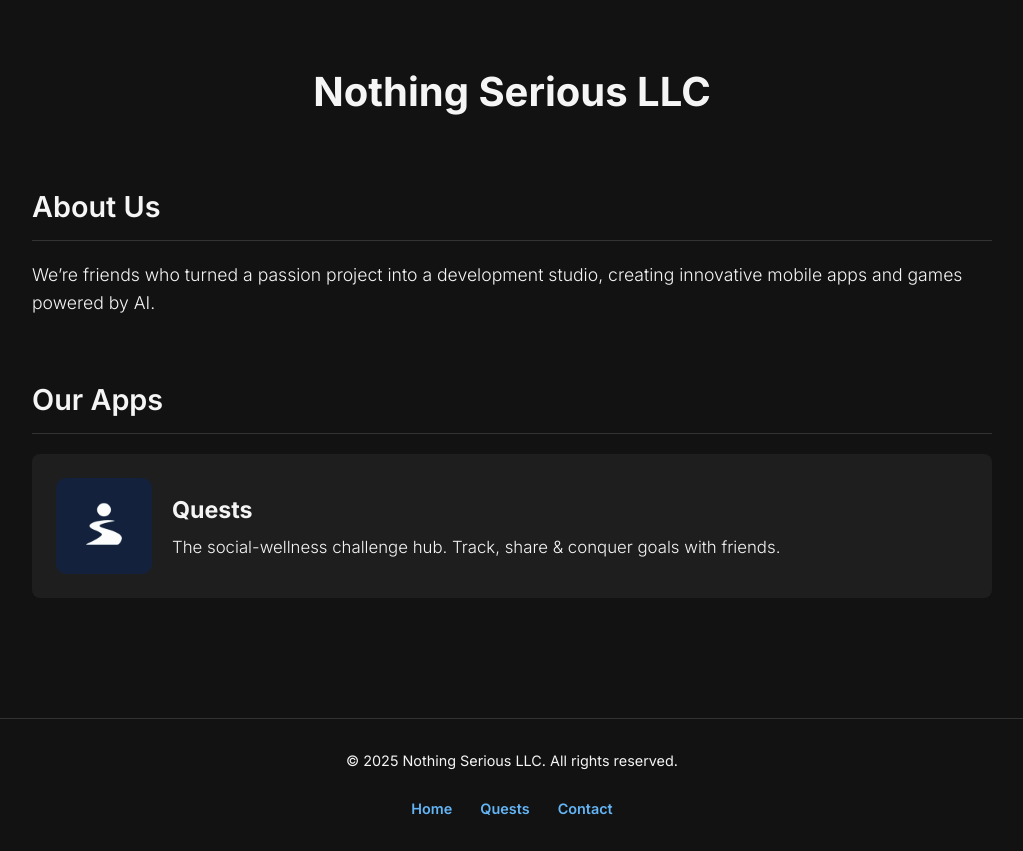
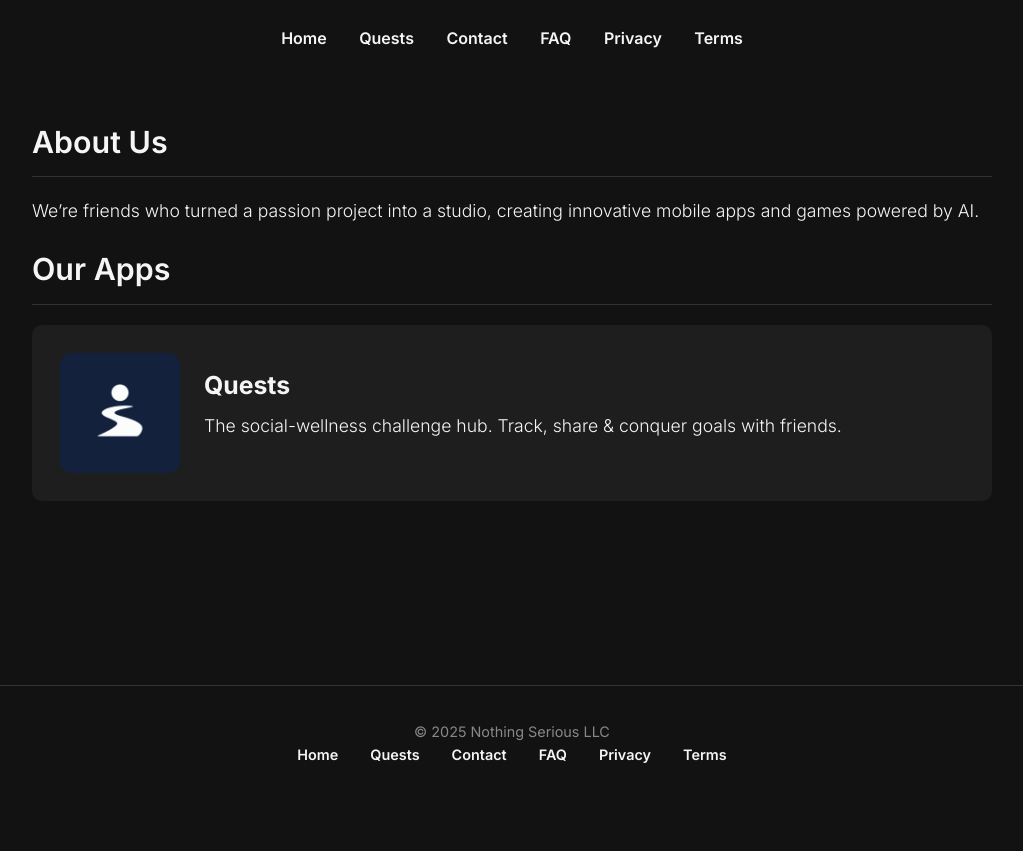
Before and after one commit to Nothing-Serious-LLC/Nothing-Serious-LLC.github.io, a plain HTML site: page index.html in a window 1280 px wide. Shown: the whole page, without its empty margins (128-1151 px from the left). After the commit the page ends 800 px from the top, so only its background shows below. Drawn offline with Linux system fonts and the light colour scheme.

Commit message:
Update index.html

```diff
--- a/index.html
+++ b/index.html
@@ -3,84 +3,93 @@
 <head>
   <meta charset="UTF-8">
   <meta name="viewport" content="width=device-width, initial-scale=1.0">
-  <meta name="description" content="Nothing Serious LLC creates innovative AI-powered mobile applications and games with clean, modern design.">
+  <meta name="description" content="Nothing Serious LLC builds AI-powered mobile apps like Quests, the social-wellness challenge hub.">
+  <link rel="canonical" href="https://nothingserious.info/">
+
+  <!-- Open Graph -->
+  <meta property="og:type" content="website">
+  <meta property="og:url" content="https://nothingserious.info/">
+  <meta property="og:title" content="Nothing Serious LLC">
+  <meta property="og:description" content="Creating playful, purposeful mobile apps.">
+  <meta property="og:image" content="https://nothingserious.info/assets/og-default.png">
+
+  <!-- Twitter -->
+  <meta name="twitter:card" content="summary_large_image">
+  <meta name="twitter:title" content="Nothing Serious LLC">
+  <meta name="twitter:description" content="Creating playful, purposeful mobile apps.">
+  <meta name="twitter:image" content="https://nothingserious.info/assets/og-default.png">
+
+  <!-- Schema.org -->
+  <script type="application/ld+json">
+  {
+    "@context":"https://schema.org",
+    "@type":"Organization",
+    "name":"Nothing Serious LLC",
+    "url":"https://nothingserious.info",
+    "logo":"https://nothingserious.info/assets/quests-logo.png"
+  }
+  </script>
+
   <title>Nothing Serious LLC – Mobile App Development</title>
-
   <link rel="preconnect" href="https://fonts.googleapis.com">
   <link rel="preconnect" href="https://fonts.gstatic.com" crossorigin>
   <link href="https://fonts.googleapis.com/css2?family=Inter:wght@300;400;600;700&display=swap" rel="stylesheet">
 
   <style>
     :root{
-      --bg:#121212;
-      --txt:#f5f5f5;
-      --accent:#64b5f6;
-      --card:#1e1e1e;
-      --div:#333;
+      --bg:#121212; --txt:#f5f5f5; --accent:#64b5f6;
+      --card:#1e1e1e; --div:#333;
     }
     *{box-sizing:border-box;margin:0;padding:0}
-    body{
-      font-family:'Inter',sans-serif;
-      background:var(--bg);color:var(--txt);
-      min-height:100vh;display:flex;flex-direction:column;
-      line-height:1.6;animation:fadeIn 1s ease-in-out;
-    }
+    body{font-family:'Inter',sans-serif;background:var(--bg);color:var(--txt);
+         display:flex;flex-direction:column;min-height:100vh;line-height:1.6;
+         animation:fadeIn 1s ease-in-out}
     @keyframes fadeIn{from{opacity:0}to{opacity:1}}
 
-    .container{width:90%;max-width:1000px;margin:0 auto;padding:60px 20px;flex:1}
+    /* ---------- nav ---------- */
+    nav{padding:26px 0;text-align:center}
+    nav a{margin:0 14px;color:var(--txt);text-decoration:none;font-weight:600}
+    nav a:hover{color:var(--accent)}
 
-    /* header */
-    header{text-align:center;margin-bottom:60px}
-    .logoTxt{font-size:2.5rem;font-weight:700;margin-bottom:20px}
+    .container{width:90%;max-width:1000px;margin:0 auto;padding:40px 20px;flex:1}
 
-    /* section animation */
-    section{margin-bottom:60px;opacity:0;transform:translateY(20px);animation:slideUp .6s ease-out forwards}
-    section:nth-of-type(2){animation-delay:.2s}
-    section:nth-of-type(3){animation-delay:.4s}
-    @keyframes slideUp{to{opacity:1;transform:translateY(0)}}
-
-    h2{font-size:1.8rem;font-weight:600;margin-bottom:20px;padding-bottom:10px;border-bottom:1px solid var(--div)}
+    h2{font-size:1.9rem;font-weight:600;margin-bottom:20px;padding-bottom:10px;border-bottom:1px solid var(--div)}
     p{margin-bottom:20px;font-weight:300;font-size:1.1rem}
 
-    /* --- app card --- */
-    .app{
-      display:flex;gap:20px;align-items:center;
-      padding:24px;background:var(--card);border-radius:8px;margin-bottom:20px;
-      text-decoration:none;color:inherit;transition:transform .3s;
-    }
+    /* app card */
+    .app{display:flex;gap:24px;align-items:center;
+         background:var(--card);border-radius:10px;padding:28px;margin-bottom:20px;
+         text-decoration:none;color:inherit;transition:transform .3s}
     .app:hover{transform:translateY(-4px)}
-    .app-logo{width:96px;height:96px;flex:0 0 auto;border-radius:10px;object-fit:cover}
-    .app h3{font-size:1.45rem;margin:0 0 4px}
-    .app p{margin:0;font-size:1.05rem}
+    .app-logo{width:120px;height:120px;border-radius:12px;object-fit:cover;flex:0 0 auto}
+    .app h3{font-size:1.55rem;margin:0 0 6px}
 
-    footer{font-size:.9rem;padding:30px 15px;border-top:1px solid var(--div);text-align:center}
-    /* bottom nav */
-    .foot-nav{margin-top:25px}
-    .foot-nav a{margin:0 12px;color:var(--accent);text-decoration:none;font-weight:600}
-
-    @media(max-width:768px){
-      .logoTxt{font-size:2rem}
-      .app-logo{width:72px;height:72px}
-    }
+    footer{text-align:center;padding:34px 15px;border-top:1px solid var(--div);font-size:.9rem;color:#888}
+    .foot-nav a{margin:0 14px;color:var(--txt);text-decoration:none;font-weight:600}
+    .foot-nav a:hover{color:var(--accent)}
   </style>
 </head>
 <body>
+
+  <nav>
+    <a href="/">Home</a>
+    <a href="/quests.html">Quests</a>
+    <a href="/contact.html">Contact</a>
+    <a href="/faq.html">FAQ</a>
+    <a href="/privacy.html">Privacy</a>
+    <a href="/terms.html">Terms</a>
+  </nav>
+
   <div class="container">
-    <header>
-      <div class="logoTxt">Nothing Serious LLC</div>
-    </header>
-
     <section id="about">
       <h2>About Us</h2>
-      <p>We’re friends who turned a passion project into a development studio, creating innovative mobile apps and games powered by AI.</p>
+      <p>We’re friends who turned a passion project into a studio, creating innovative mobile apps and games powered by AI.</p>
     </section>
 
     <section id="apps">
       <h2>Our Apps</h2>
-
-      <!-- current Quests card -->
       <a class="app" href="/quests.html">
-        <img src="assets/quests-logo.png" alt="Quests logo" class="app-logo">
+        <img src="assets/quests-logo.png" alt="Quests app icon" class="app-logo">
         <div>
           <h3>Quests</h3>
           <p>The social-wellness challenge hub. Track, share &amp; conquer goals with friends.</p>
@@ -90,23 +99,15 @@
   </div>
 
   <footer>
-    &copy; 2025 Nothing Serious LLC. All rights reserved.
+    &copy; 2025 Nothing Serious LLC
     <div class="foot-nav">
       <a href="/">Home</a>
       <a href="/quests.html">Quests</a>
       <a href="/contact.html">Contact</a>
+      <a href="/faq.html">FAQ</a>
+      <a href="/privacy.html">Privacy</a>
+      <a href="/terms.html">Terms</a>
     </div>
   </footer>
-
-  <script>
-    // fire animation on load + scroll
-    const sections=[...document.querySelectorAll('section')];
-    const onScroll=()=>sections.forEach(s=>{
-      if(s.getBoundingClientRect().top<window.innerHeight*0.85)
-        s.style.animationPlayState='running';
-    });
-    window.addEventListener('scroll',onScroll);
-    window.addEventListener('load',onScroll);
-  </script>
 </body>
 </html>
```
